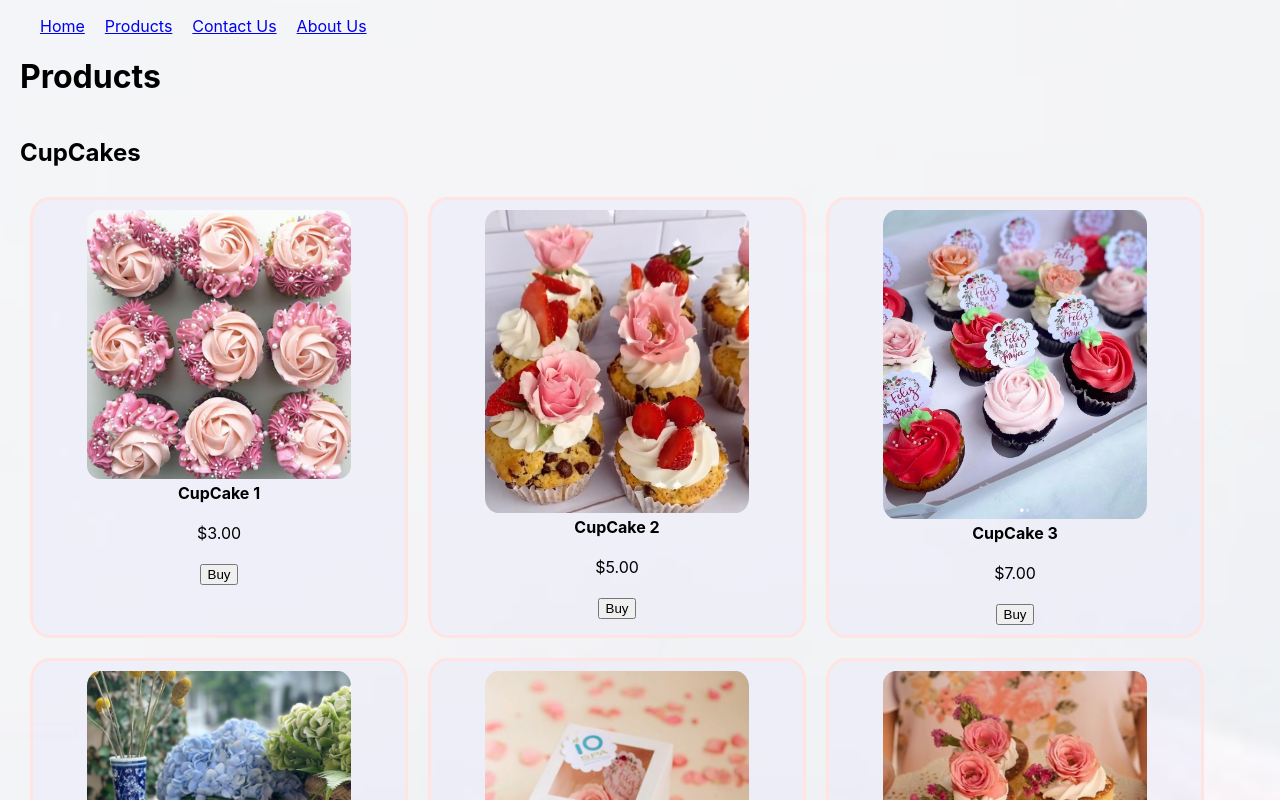
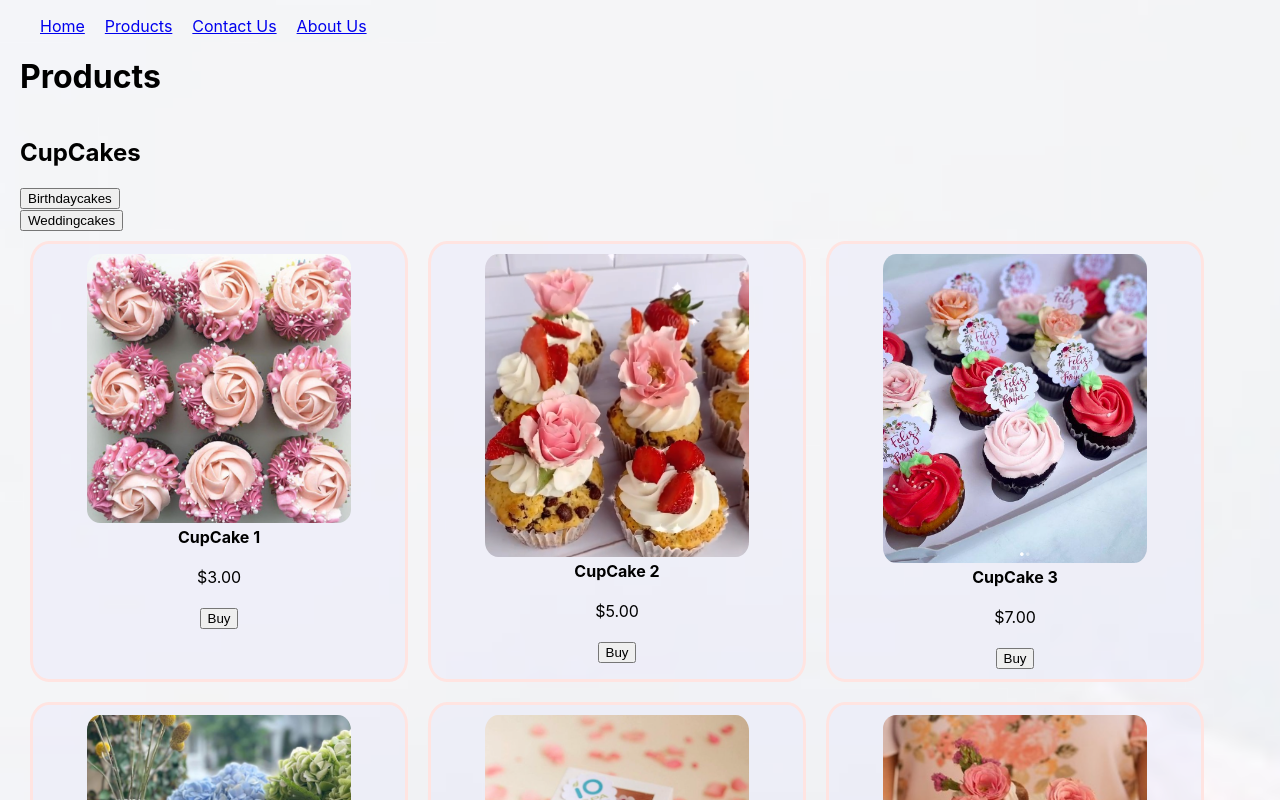
Before and after one commit to karinastrand/munamii-react, a React (Create React App) app: page /products in a window 1280 px wide. Shown: the top 800 px of the page. Built offline with nearby package versions, Linux system fonts and the light colour scheme.

Commit message:
Buttonlinks to id on Productpage

```diff
--- a/package.json
+++ b/package.json
@@ -10,6 +10,7 @@
     "bootstrap": "^5.3.3",
     "gh-pages": "^6.1.1",
     "react": "^18.2.0",
+    "react-anchor-link-smooth-scroll": "^1.0.12",
     "react-bootstrap": "^2.10.1",
     "react-dom": "^18.2.0",
     "react-scripts": "5.0.1",
--- a/src/pages/Productpage.js
+++ b/src/pages/Productpage.js
@@ -5,7 +5,7 @@ import Data from "../components/Data.json";
 import Productcard from "../components/Productcard.js";
 import './Productpage.css';
 import Footer from '../components/Footer.js';
-
+import AnchorLink  from "react-anchor-link-smooth-scroll";
 const Productpage= () =>
 {
   /* selects all products with type 'Cupcake'in the productlist (Data.json) and
@@ -65,21 +65,39 @@ const Productpage= () =>
         <div className='products'>
           <h1>Products</h1>
           <div  className="cakes">
-            <h2>CupCakes</h2>
+            <h2 id="Cupcakes">CupCakes</h2>
+            <AnchorLink href="#Birthdaycakes">
+              <button >Birthdaycakes</button>
+            </AnchorLink>
+            <AnchorLink href="#Weddingcakes">
+              <button >Weddingcakes</button>
+          </AnchorLink>
             {/* All cupcakes  */}
             <div className="cakedisplay">
               {Data.map(allCupCakes)}
             </div>
           </div>
             <div className='cakes'>
-            <h2>BirthdayCakes</h2>
+            <h2 id="Birthdaycakes">BirthdayCakes</h2>
+            <AnchorLink href="#Cupcakes">
+              <button >Cupcakes</button>
+            </AnchorLink>
+            <AnchorLink href="#Weddingcakes">
+              <button >Weddingcakes</button>
+            </AnchorLink>
             {/* All birthdaycakes  */}
             <div className="cakedisplay">
               {Data.map(allBirthdayCakes)}
             </div>
             </div>
             <div className='cakes'>
-            <h2>WeddingCakes</h2>
+            <h2 id="Weddingcakes">WeddingCakes</h2>
+            <AnchorLink href="#Cupcakes">
+              <button >Cupcakes</button>
+            </AnchorLink>
+            <AnchorLink href="#Birthdaycakes">
+              <button >Birthdaycakes</button>
+          </AnchorLink>
             {/* All weddingcakes */}
             <div className="cakedisplay">
               {Data.map(allWeddingCakes)}
```
Also changed, not shown: 1 other file (tests, documents, lock files or other folders).
